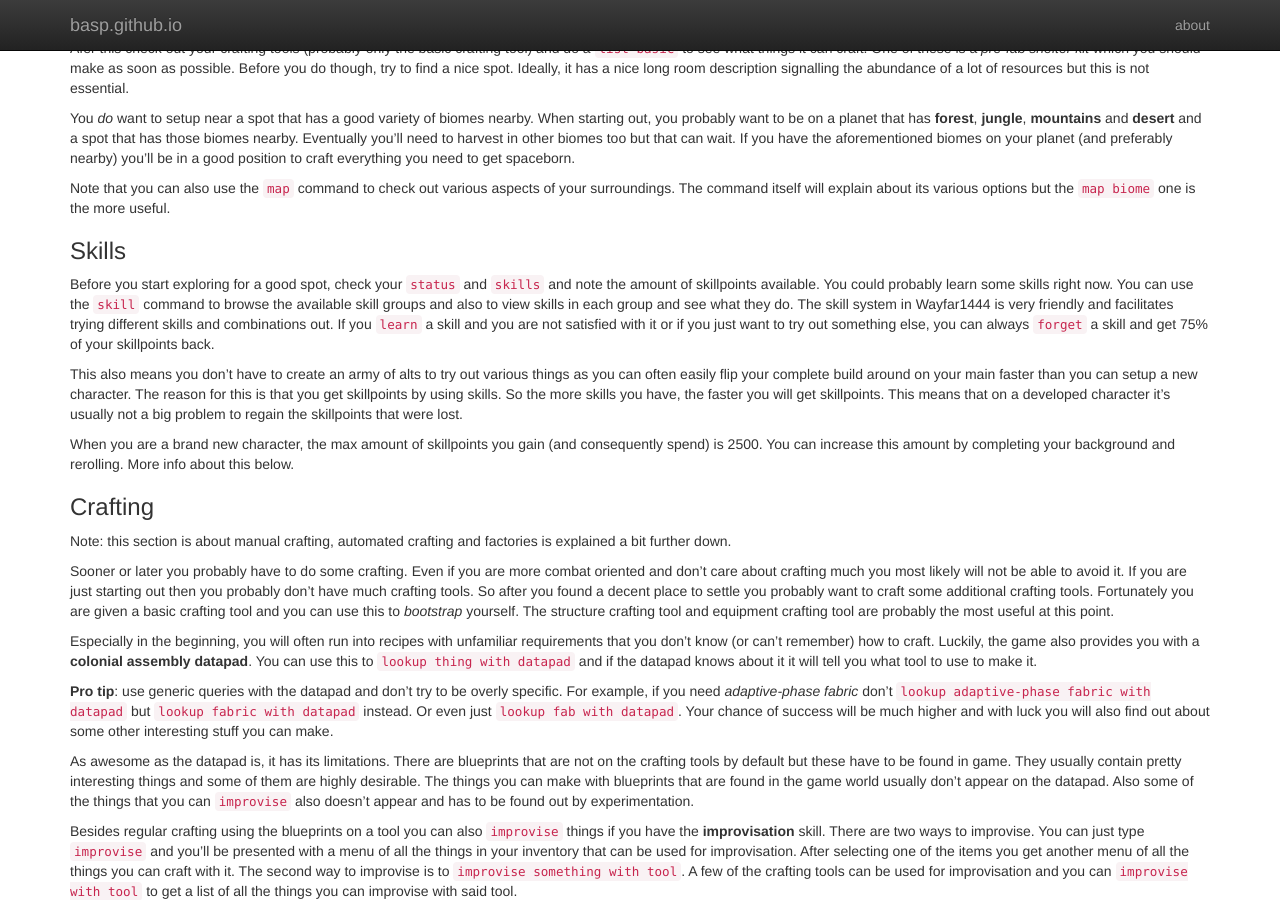
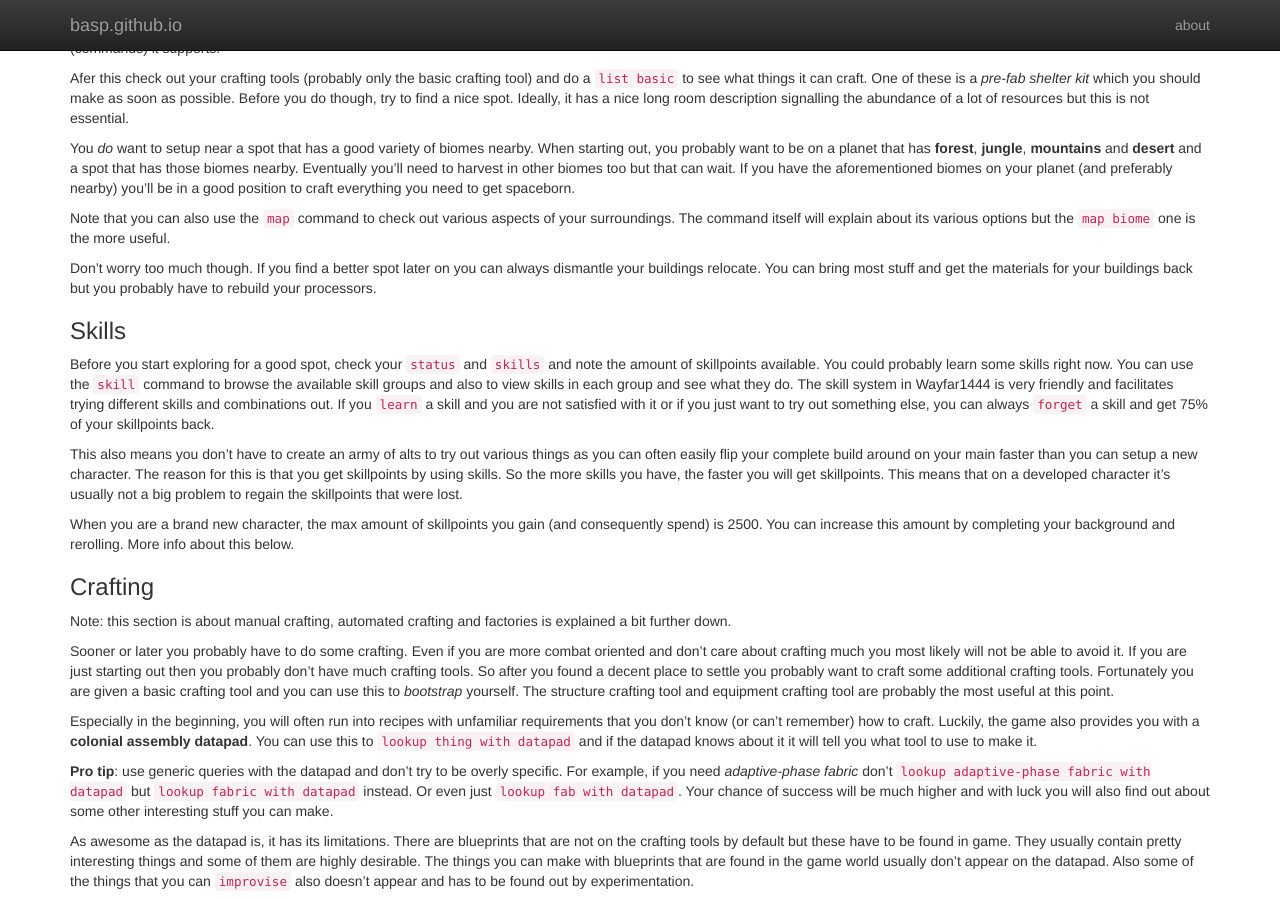
Before and after one commit to basp/basp.github.io, a Jekyll site: the page built from _posts/2014-03-27-AI-opinionated-newbie-guide.md, in a window 1280 px wide and 900 px high, scrolled down 1457 px. Built offline with Jekyll 4.4.1, drawn with Linux system fonts in a browser that asks for light colours; nearby versions of some CDN libraries; Markdown is read by kramdown in place of the engine named in the settings; some of the changed text lies outside the part shown.

Commit message:
Small blurb about the guide

```diff
--- a/_posts/2014-03-27-AI-opinionated-newbie-guide.md
+++ b/_posts/2014-03-27-AI-opinionated-newbie-guide.md
@@ -6,6 +6,8 @@
 Update: this was originally called the AI opionated newbie guide but since the old AI corp has transformed into Opes Sanctuary (OS) I'm changing the title.
 
 Welcome to Wayfar 1444. This guide is here to help you get started playing the game but keep in mind that this is an _opinionated_ guide. That being said, it will set you upon the path of being self sufficient which is one of the primary goals.
+
+We'll start off with some new player instructions and basic advice and then gradually turn our attention to more advanced topics in order to try to cover as much scope as we can.
 
 Note one: this guide is meant as a companion guide to [Averitti's excellent writings](https://sites.google.com/site/accordingtomariah/change-the-banner). In fact, before you read even further I recommend you read her stuff first; it's much more awesome and also has a lot of informational screenshots.
 
@@ -56,6 +58,8 @@
 You _do_ want to setup near a spot that has a good variety of biomes nearby. When starting out, you probably want to be on a planet that has __forest__, __jungle__, __mountains__ and __desert__ and a spot that has those biomes nearby. Eventually you'll need to harvest in other biomes too but that can wait. If you have the aforementioned biomes on your planet (and preferably nearby) you'll be in a good position to craft everything you need to get spaceborn.
 
 Note that you can also use the `map` command to check out various aspects of your surroundings. The command itself will explain about its various options but the `map biome` one is the more useful.
+
+Don't worry too much though. If you find a better spot later on you can always dismantle your buildings relocate. You can bring most stuff and get the materials for your buildings back but you probably have to rebuild your processors.
 
 ### Skills
 Before you start exploring for a good spot, check your `status` and `skills` and note the amount of skillpoints available. You could probably learn some skills right now. You can use the `skill` command to browse the available skill groups and also to view skills in each group and see what they do. The skill system in Wayfar1444 is very friendly and facilitates trying different skills and combinations out. If you `learn` a skill and you are not satisfied with it or if you just want to try out something else, you can always `forget` a skill and get 75% of your skillpoints back.
```
